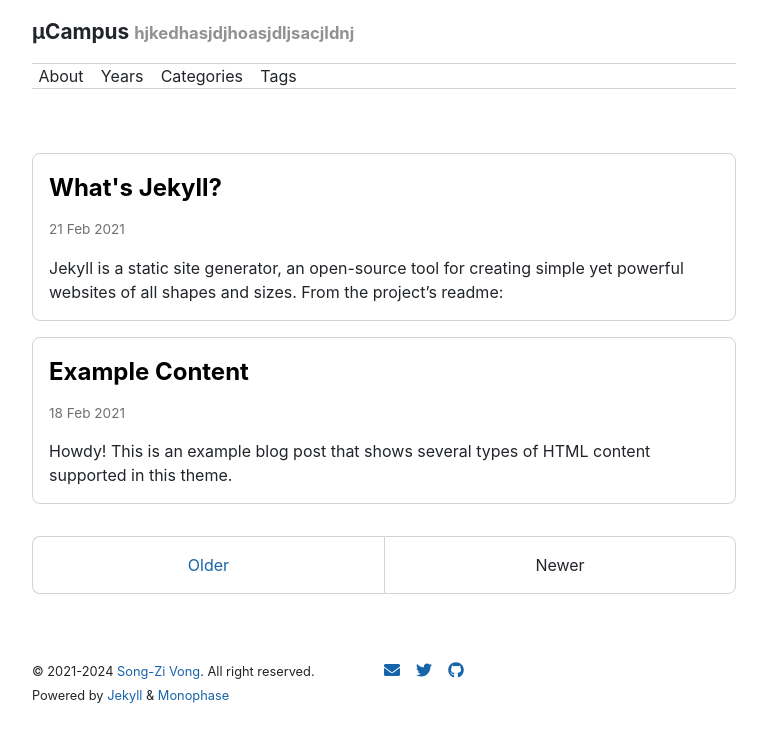
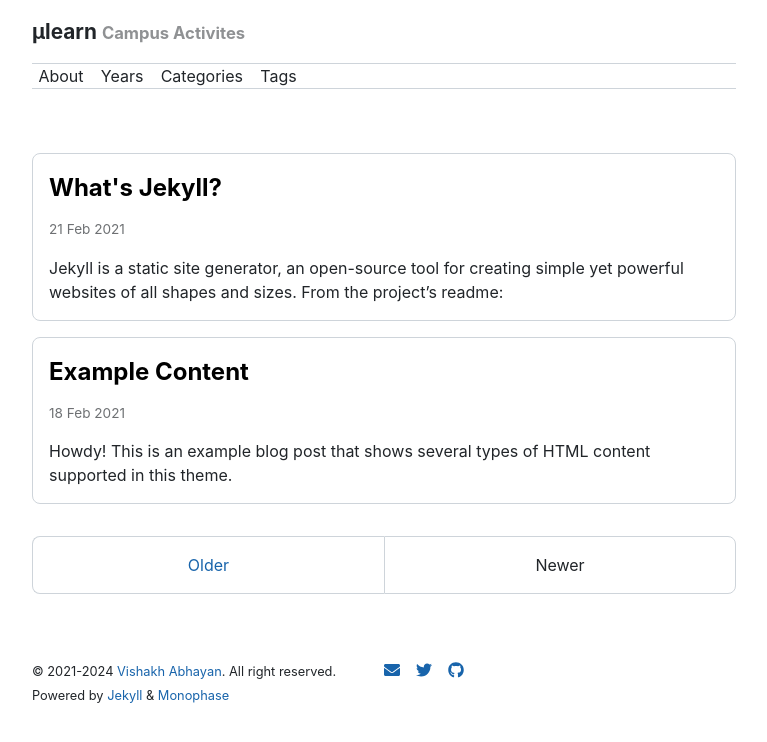
Before and after one commit to gtech-mulearn/mucampus-events, a Jekyll site: the page built from index.html, in a window 1280 px wide. Shown: the top 742 px of the page, without its empty margins (256-1023 px from the left). Built offline with Jekyll 4.4.1, drawn with Linux system fonts in a browser that asks for light colours; nearby versions of some CDN libraries; the list of posts is cut into pages by our own code.

Commit message:
feat:gh pages

```diff
--- a/_config.yml
+++ b/_config.yml
@@ -1,7 +1,7 @@
-title: μCampus
-tagline: hjkedhasjdjhoasjdljsacjldnj
+title: μlearn
+tagline: Campus Activites
 author:
-  name: Song-Zi Vong
+  name: Vishakh Abhayan
   url: https://twitter.com/AbhayanVishakh
 
 plugins:
```
